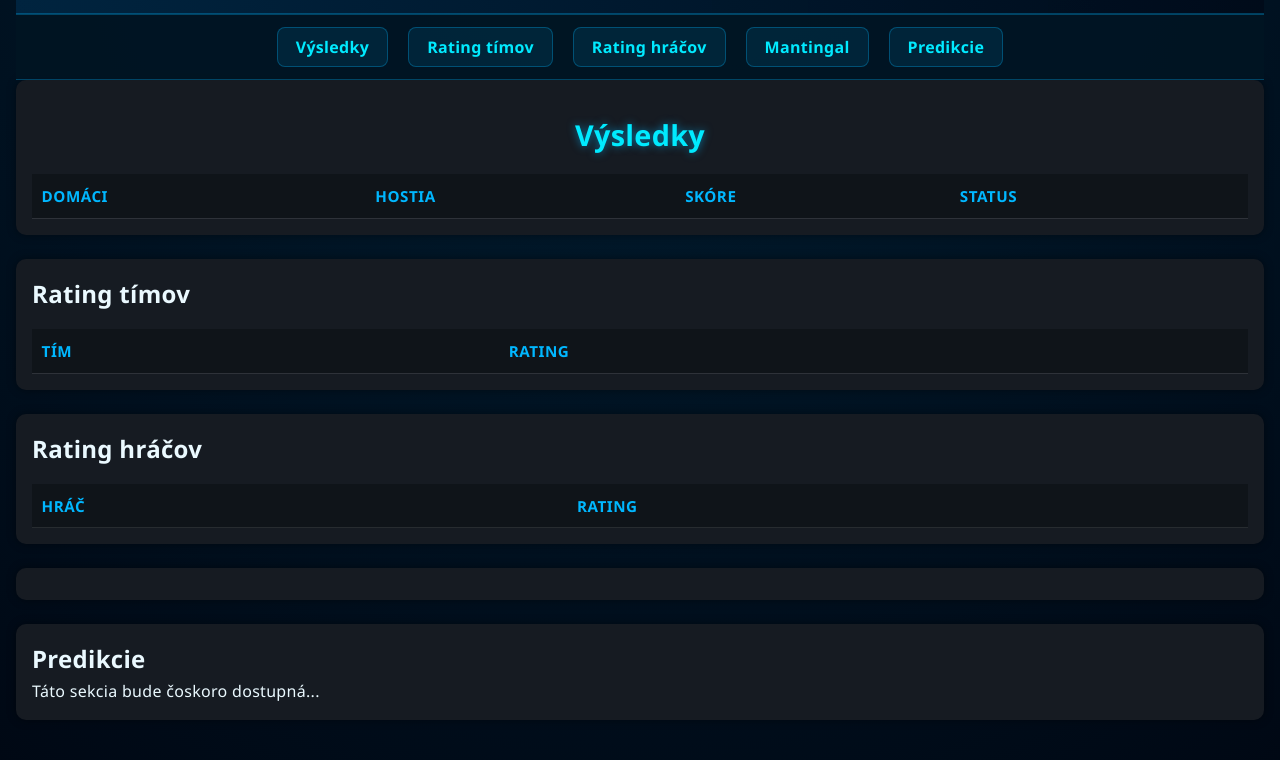
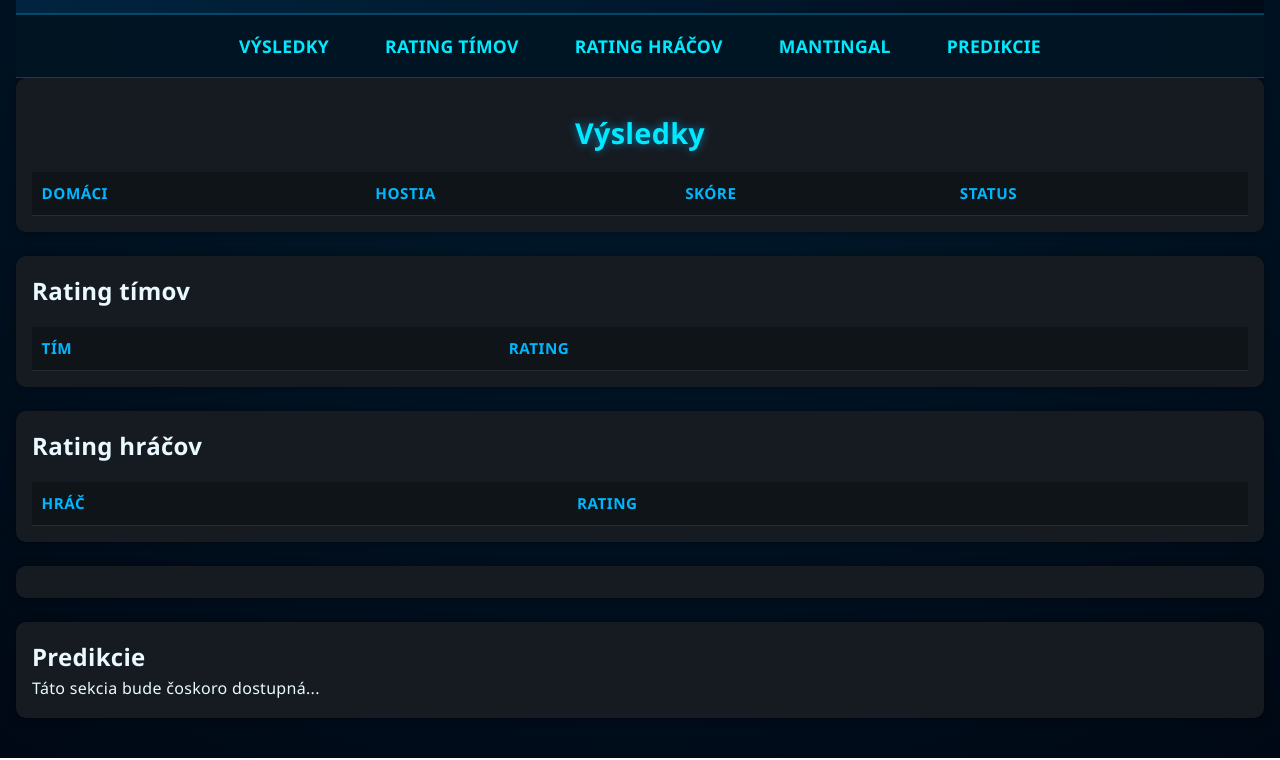
Before and after one commit to pitr77/extraliga, a website: page public/index.html in a window 1280 px wide. Shown: the part 163-923 px from the top of the page. Drawn offline with Linux system fonts and the light colour scheme; no server answers.

```diff
--- a/public/style.css
+++ b/public/style.css
@@ -733,3 +733,85 @@
     opacity: 0;
   }
 }
+
+/* -------------------------------
+   HORIZONTÁLNE MENU POD HEADEROM
+----------------------------------*/
+nav {
+  display: flex;
+  justify-content: center;
+  align-items: center;
+  gap: 2.5rem;
+  background: rgba(0, 20, 35, 0.9);
+  border-top: 1px solid rgba(0, 183, 255, 0.3);
+  border-bottom: 1px solid rgba(0, 183, 255, 0.3);
+  padding: 14px 0;
+  position: relative;
+  z-index: 50;
+}
+
+/* základný vzhľad tlačidiel – teraz ako text */
+nav button {
+  background: none;
+  border: none;
+  color: #00eaff;
+  font-size: 1.1rem;
+  font-weight: 600;
+  cursor: pointer;
+  padding: 0.3rem 0.5rem;
+  position: relative;
+  text-transform: uppercase;
+  transition: color 0.3s ease, transform 0.2s ease;
+}
+
+/* animované žlté čiary hore a dole */
+nav button::before,
+nav button::after {
+  content: "";
+  position: absolute;
+  left: 0;
+  width: 100%;
+  height: 2px;
+  background: #ffd400;
+  transform: scaleX(0);
+  transition: transform 0.3s ease;
+  opacity: 0.9;
+}
+
+nav button::before {
+  top: 0;
+  transform-origin: left;
+}
+
+nav button::after {
+  bottom: 0;
+  transform-origin: right;
+}
+
+/* efekt pri hover */
+nav button:hover {
+  color: #ffd400;
+  transform: translateY(-2px);
+}
+
+nav button:hover::before {
+  transform: scaleX(1);
+  transform-origin: right;
+}
+
+nav button:hover::after {
+  transform: scaleX(1);
+  transform-origin: left;
+}
+
+/* 📱 Mobilné zobrazenie – len rolovacie menu, bez tohto štýlu */
+@media (max-width: 768px) {
+  nav {
+    display: none !important;
+  }
+  .mobile-menu {
+    display: block !important;
+    margin: 1rem auto;
+    text-align: center;
+  }
+}
```
